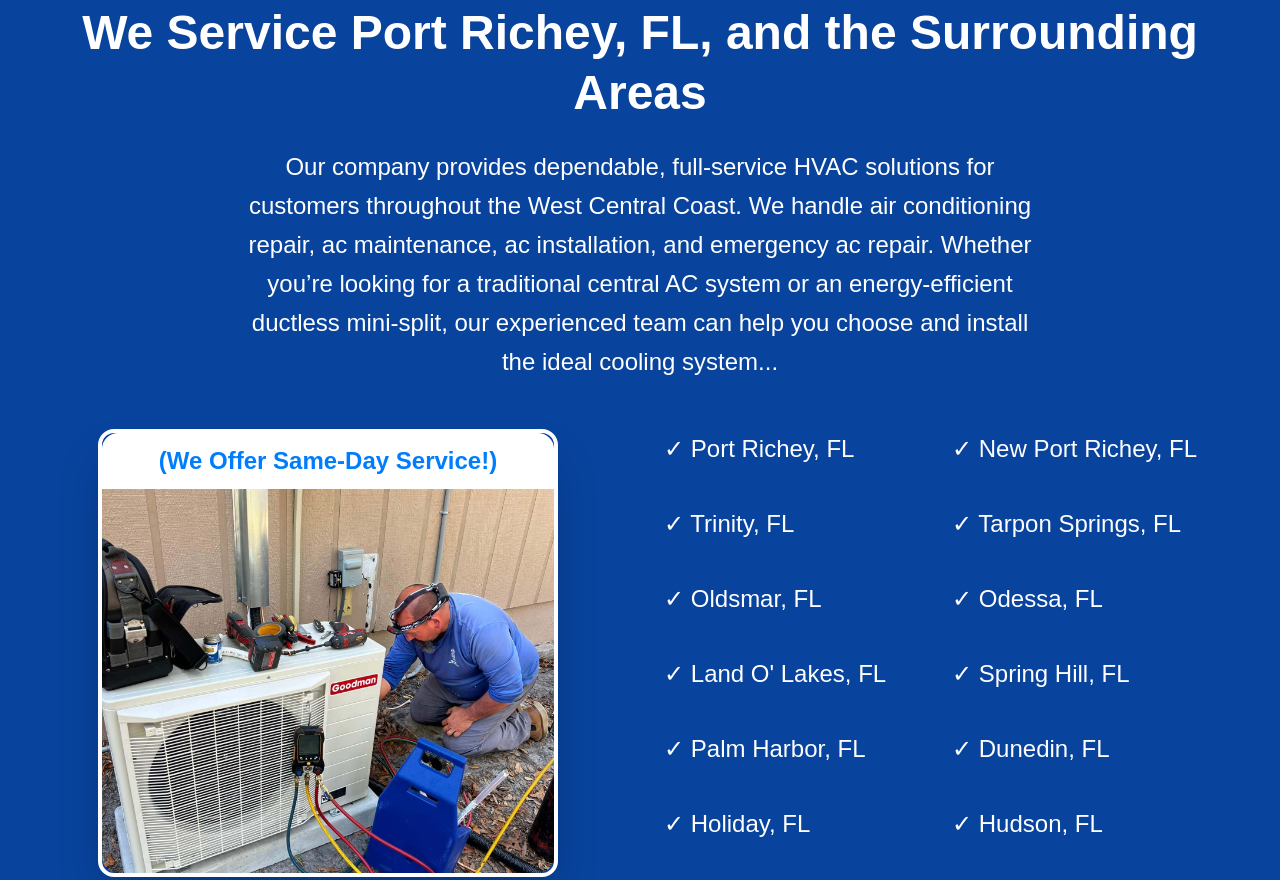
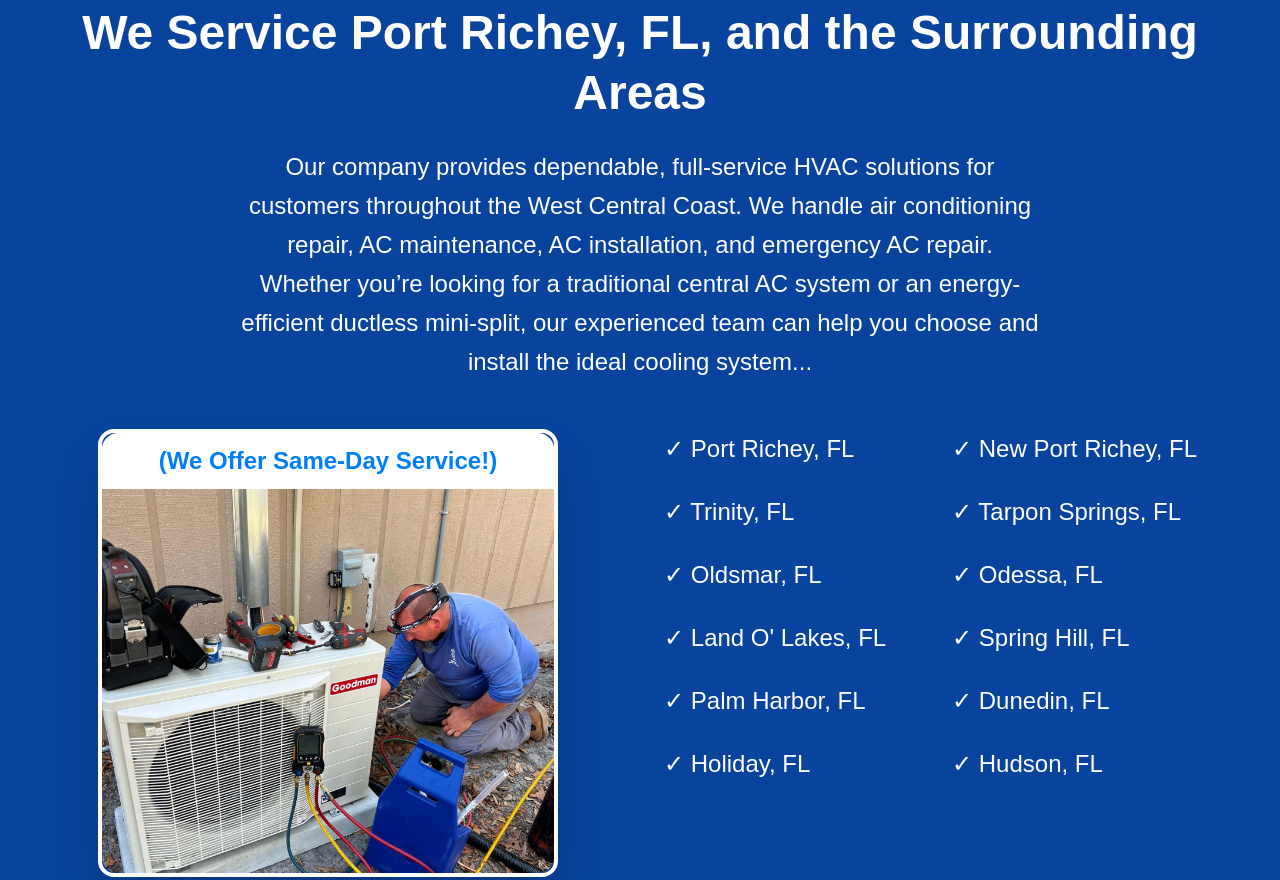
Before and after one commit to ryanslabroom/AstroTemplate, an Astro site: page / in a window 1280 px wide. Shown: the part 1481-2361 px from the top of the page. Built offline with nearby package versions, Linux system fonts and the light colour scheme; Astro itself is replaced by a stand-in of ours; a web font is replaced by a local one.

Commit message:
Update ServiceAreas.astro

```diff
--- a/src/components/ServiceAreas.astro
+++ b/src/components/ServiceAreas.astro
@@ -1,12 +1,11 @@
 ---
-// Astro frontmatter
+// Astro Frontmatter
 import { Image } from 'astro:assets';
-import Placeholder from "../assets/acRepair.JPEG"
-
+import Placeholder from "../assets/acRepair.JPEG";
 ---
 
 <!-- Wrapper -->
-<div class="bg-[#08439d] pb-10 pt-16 mt-10">
+<div class="bg-[#08439d] py-16 mt-10">
 
   <!-- Title Section -->
   <section class="text-white text-center px-6">
@@ -20,7 +19,7 @@ import Placeholder from "../assets/acRepair.JPEG"
     <div class="lg:w-3/4 xl:w-2/3 mx-auto text-center">
       <p class="text-white text-lg md:text-2xl leading-relaxed fontchange">
         Our company provides dependable, full-service HVAC solutions for customers throughout the West Central Coast.
-        We handle air conditioning repair, ac maintenance, ac installation, and emergency ac repair. Whether you’re looking for
+        We handle air conditioning repair, AC maintenance, AC installation, and emergency AC repair. Whether you’re looking for
         a traditional central AC system or an energy-efficient ductless mini-split, our experienced team can help you choose
         and install the ideal cooling system...
       </p>
@@ -48,7 +47,7 @@ import Placeholder from "../assets/acRepair.JPEG"
 
     <!-- Locations List -->
     <div class="w-full lg:w-1/2">
-      <ul class="grid grid-cols-1 sm:grid-cols-2 gap-y-9 text-white text-lg md:text-2xl leading-relaxed font-medium">
+      <ul class="grid grid-cols-1 sm:grid-cols-2 gap-y-6 text-white text-lg md:text-2xl leading-relaxed font-medium">
         <li><a href="/LocationOne" class="hover:underline">✓ Port Richey, FL</a></li>
         <li><a href="/LocationTwo" class="hover:underline">✓ New Port Richey, FL</a></li>
         <li><a href="/LocationThree" class="hover:underline">✓ Trinity, FL</a></li>
@@ -65,9 +64,9 @@ import Placeholder from "../assets/acRepair.JPEG"
     </div>
 
   </section>
-
 </div>
 
+<!-- SEO-Driven Location Content Section -->
 <div class="text-white text-lg md:text-xl mt-12 space-y-6 px-4 md:px-12 max-w-5xl mx-auto">
 
   <p>We provide fast, affordable <strong>HVAC services in New Port Richey, FL</strong>, including expert <strong>AC repair</strong>, <strong>air conditioning installation</strong>, and complete <strong>heating system maintenance</strong>. Whether you need emergency service or seasonal HVAC tune-ups in New Port Richey, our licensed technicians are ready to help.</p>
```
